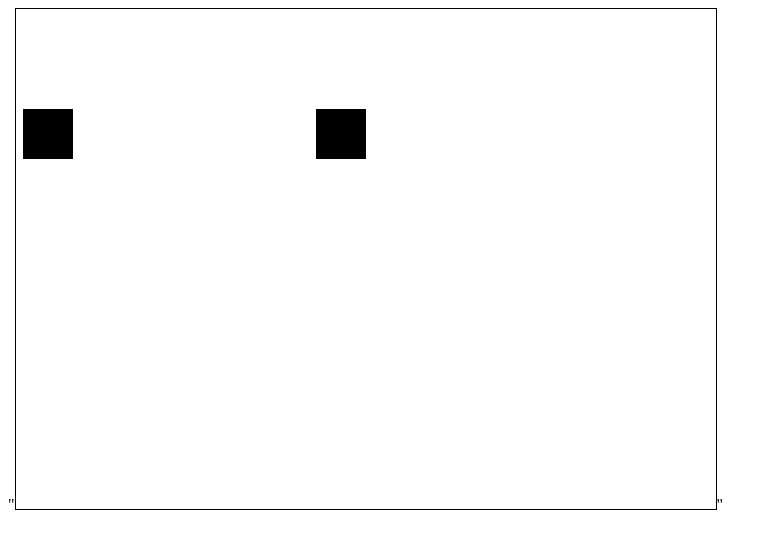
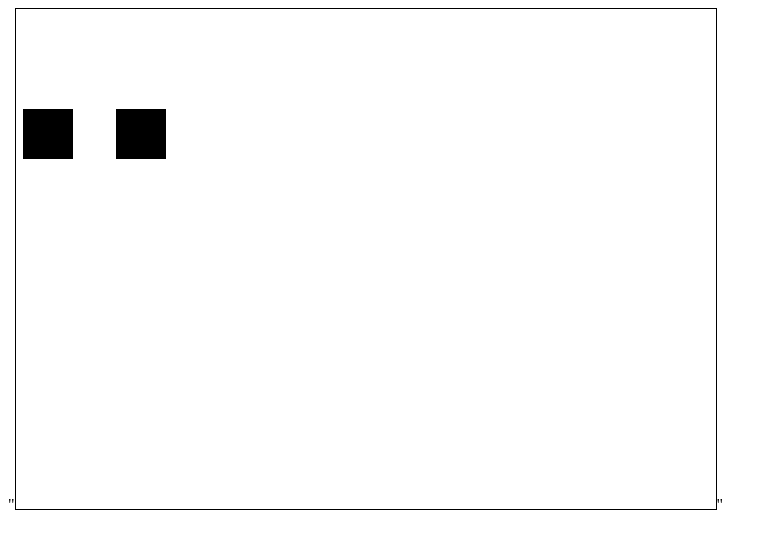
Before and after one commit to mirandaolive/mdoggg, a plain HTML site: page index.html in a window 1280 px wide. Shown: the whole page, without its empty margins (0-776 px from the left). Drawn offline with Linux system fonts and the light colour scheme.

Commit message:
Update index.html

```diff
--- a/index.html
+++ b/index.html
@@ -5,7 +5,7 @@ var canv = document.getElementById("ctx");
 var ctx = canv.getContext("2d");
 var x = 7;
 function change(){
-x = 300;
+x = 100
 }
 ctx.fillRect(x,100,50,50);
 change();
```
